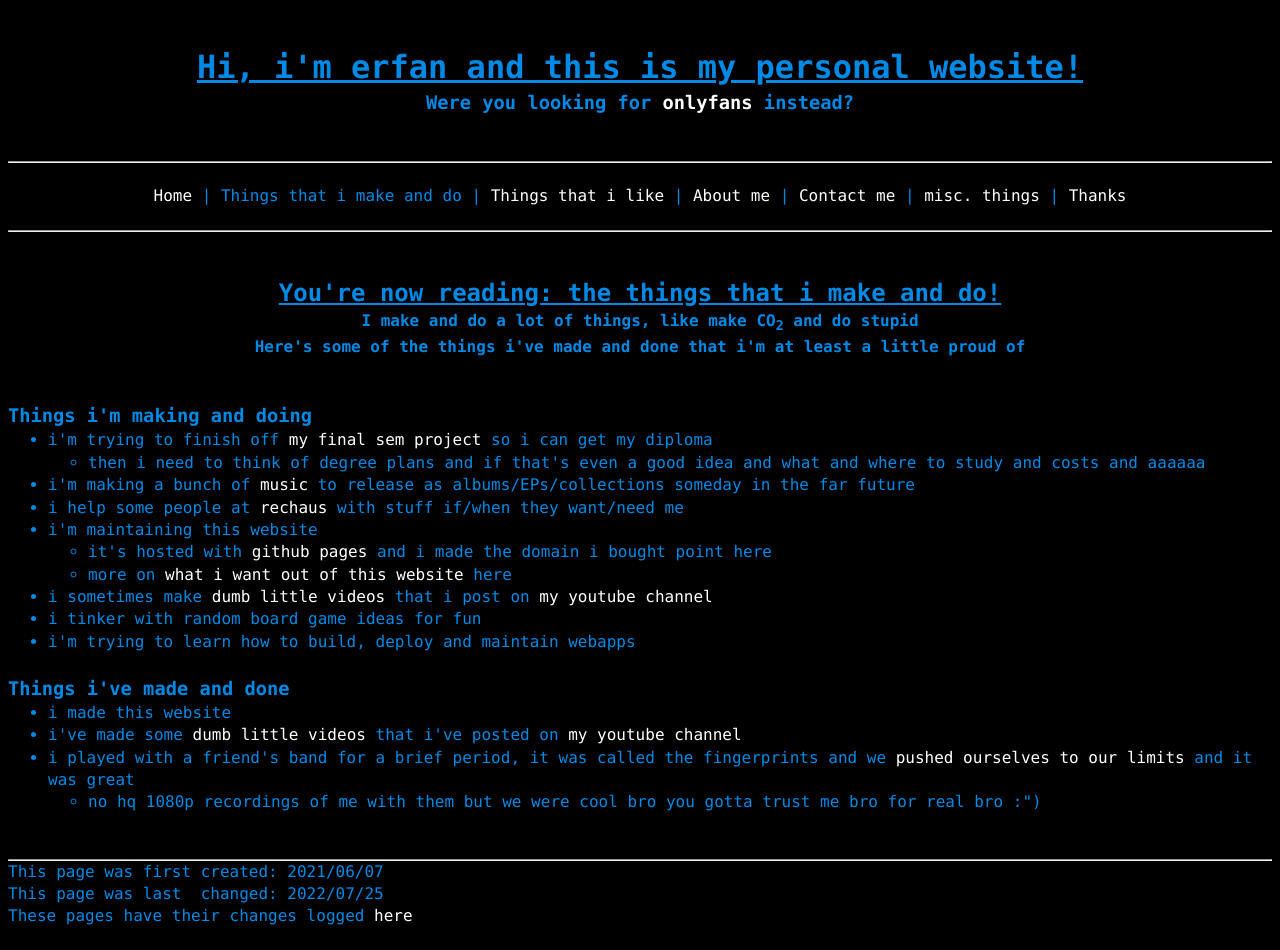
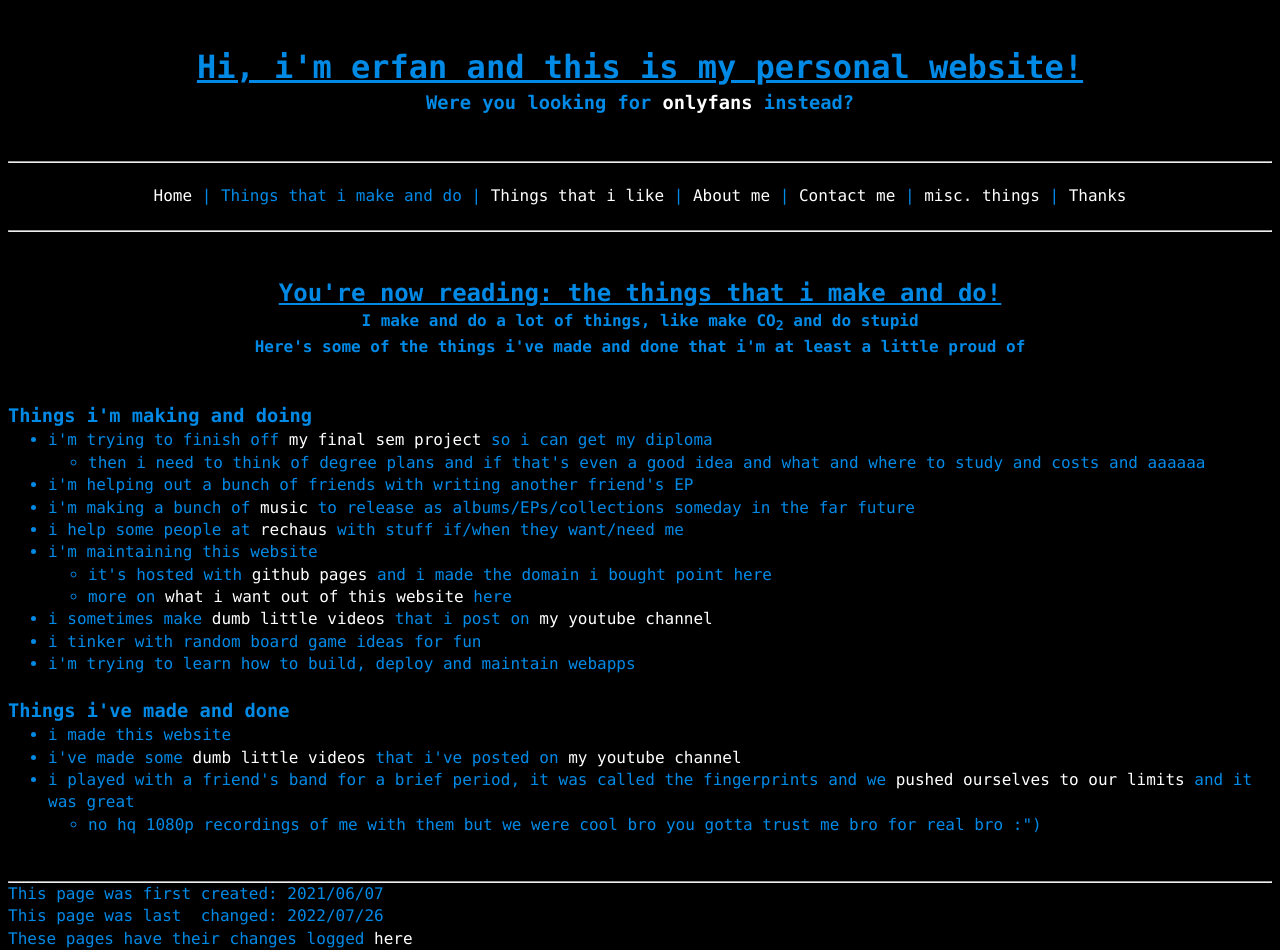
Before and after one commit to a-erfan-aa/a-erfan-aa.github.io, a Jekyll site: the page built from things-i-make.html, in a window 1280 px wide. Built offline with Jekyll 4.4.1, drawn with Linux system fonts in a browser that asks for light colours; before the commit the page ends 928 px from its top, so only the background shows below that.

Commit message:
Add line about friend's EP to things-i-make.html
Also update lastChanged

```diff
--- a/things-i-make.html
+++ b/things-i-make.html
@@ -2,7 +2,7 @@
 layout: default
 title: Things i make
 firstCreated: 2021/06/07
-lastChanged: 2022/07/25
+lastChanged: 2022/07/26
 ---
 <!-- title and subtitle-->
 <div>
@@ -24,6 +24,7 @@ lastChanged: 2022/07/25
 				<li>then i need to think of degree plans and if that's even a good idea and what and where to study and costs and aaaaaa</li>
 			</ul>
 		</li>
+		<li>i'm helping out a bunch of friends with writing another friend's EP</li>
 		<li>i'm making a bunch of <a href="/things-i-make/music">music</a> to release as albums/EPs/collections someday in the far future</li>
 		<li>i help some people at <a href="https://www.youtube.com/channel/UCzsyqQcY76GpKdgNEb1xYZg">rechaus</a> with stuff if/when they want/need me</li>
 		<li>i'm maintaining this website
```
